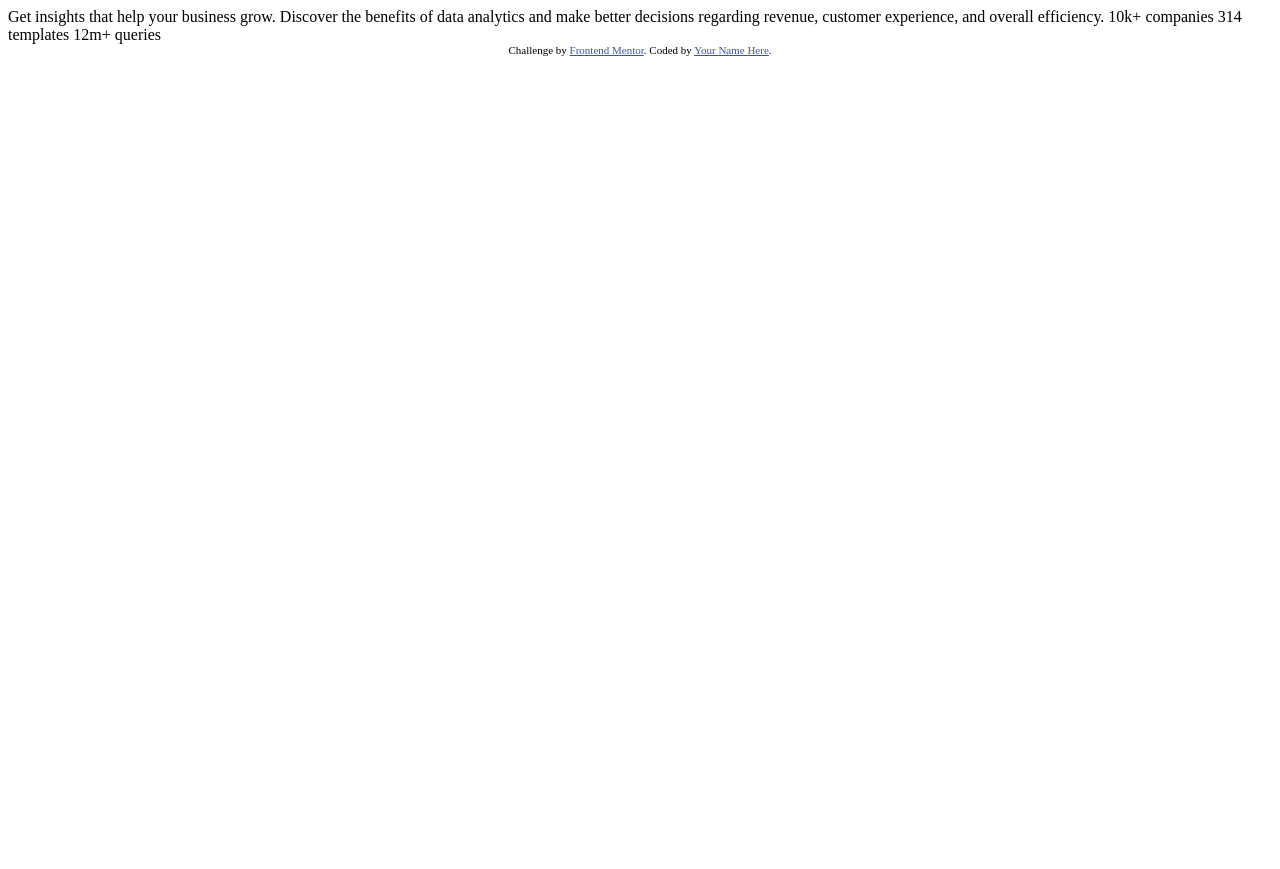
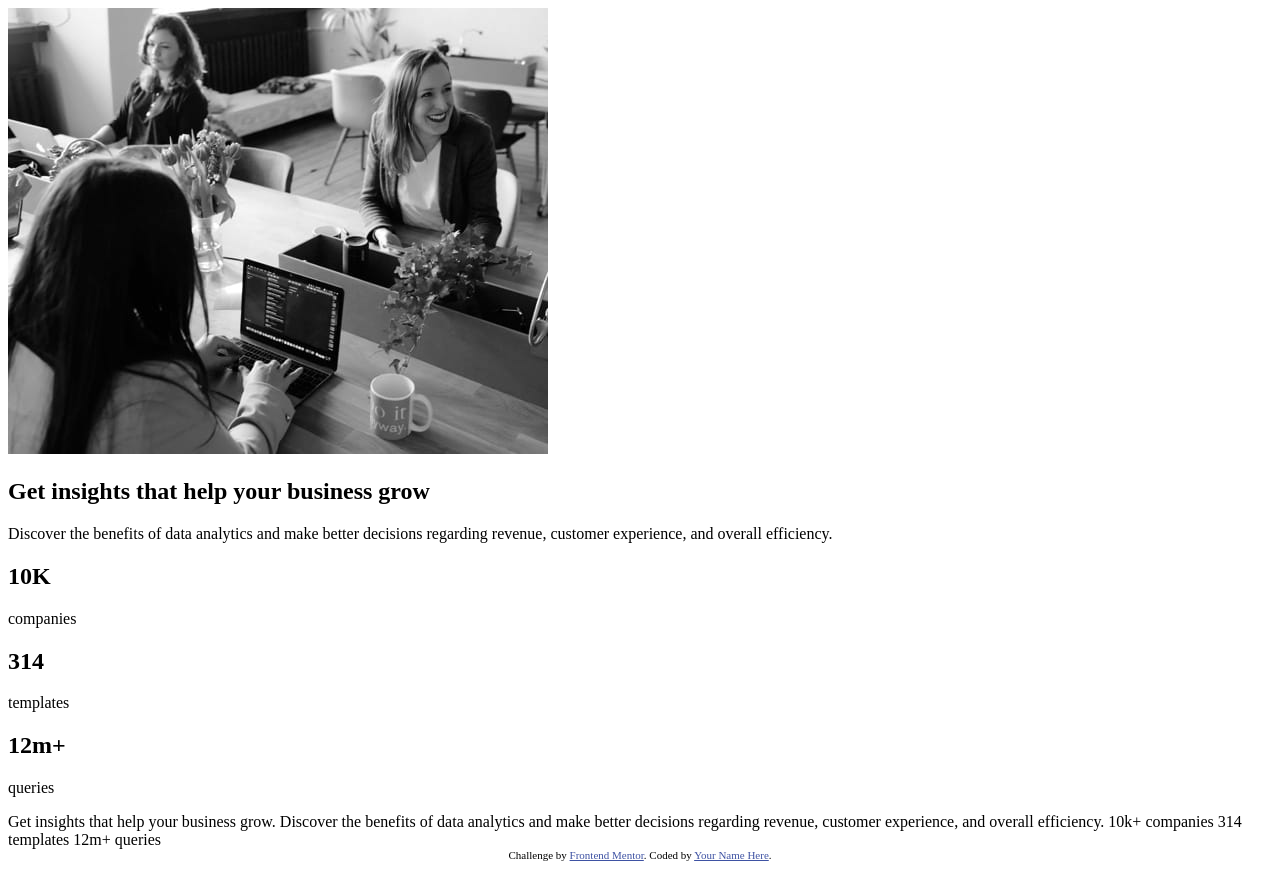
Before and after one commit to douglasjet/ProjetoCartao, a plain HTML site: page index.html in a window 1280 px wide. Before the commit the page ends 800 px from the top, so only its background shows below. Drawn offline with Linux system fonts and the light colour scheme.

Commit message:
Inclusão dos textos do projeto
Inclusão da imagem e textos dentro da tag main

```diff
--- a/index.html
+++ b/index.html
@@ -18,6 +18,34 @@
 
 <body>
 
+<main>
+
+  <img src ="images/image-header-desktop.jpg">
+
+  <section>
+    <h1>Get insights that help your business grow</h1>
+    <p>Discover the benefits of data analytics and make better decisions regarding revenue, customer
+      experience, and overall efficiency.</p>
+<div class="estatisticas">
+
+  <h1>10K</h1>
+  <p>companies</p>
+
+  <h1>314</h1>
+  <p>templates</p>
+
+  <h1>12m+</h1>
+  <p>queries</p>
+
+</div>
+
+  </section>
+
+
+
+</main>
+
+
   Get insights that help your business grow.
 
   Discover the benefits of data analytics and make better decisions regarding revenue, customer
```
Also changed, not shown: css/style.css (added).
